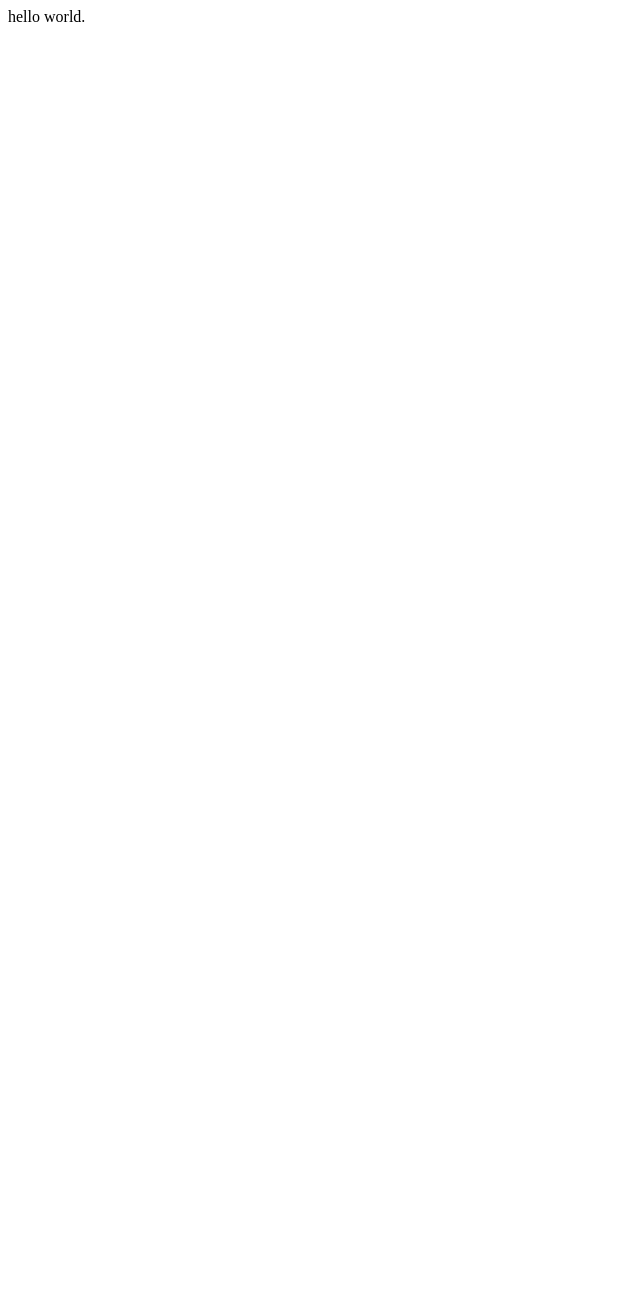
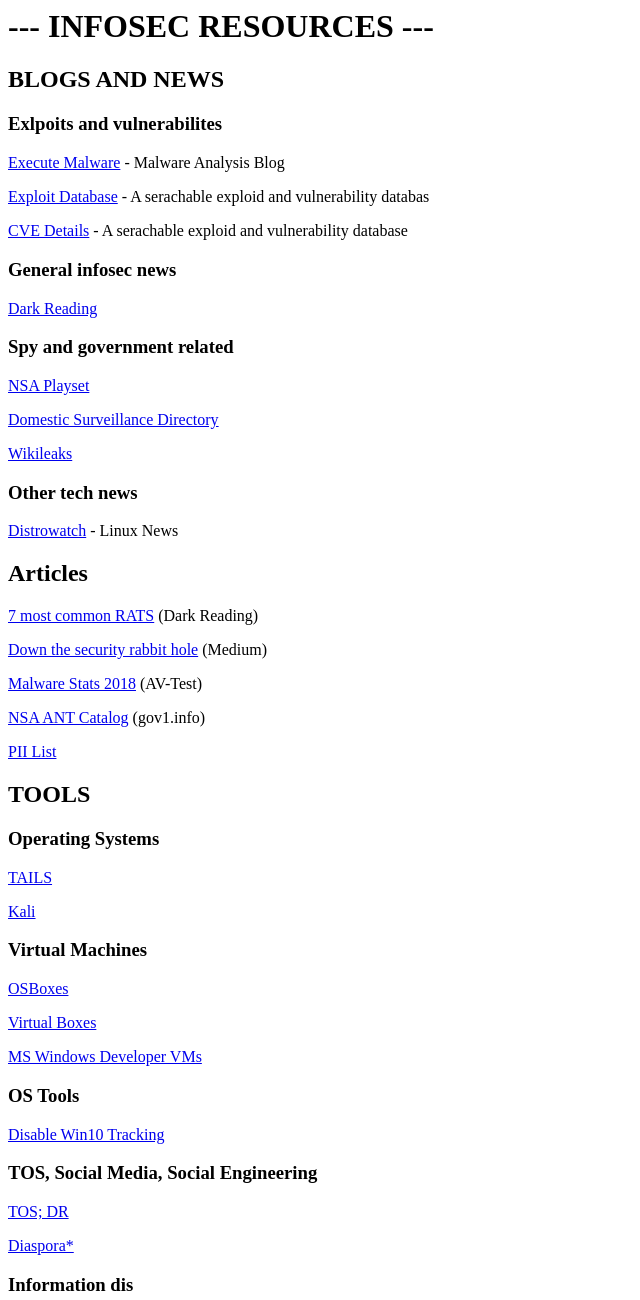
Before and after one commit to oneroombase/oneroombase.github.io, a plain HTML site: page index.html in a window 1280 px wide. Shown: the whole page, without its empty margins (0-640 px from the left). Before the commit the page ends 800 px from the top, so only its background shows below. Drawn offline with Linux system fonts and the light colour scheme.

Commit message:
Update index.html

```diff
--- a/index.html
+++ b/index.html
@@ -1 +1,68 @@
-hello world.
+<h1 id="toc_0">--- INFOSEC RESOURCES ---</h1>
+
+<h2 id="toc_1">BLOGS AND NEWS</h2>
+
+<h3 id="toc_2">Exlpoits and vulnerabilites</h3>
+
+<p><a href="https://executemalware.com">Execute Malware</a>
+ - Malware Analysis Blog</p>
+
+<p><a href="https://www.exploit-db.com/search/">Exploit Database</a> - A serachable exploid and vulnerability databas</p>
+
+<p><a href="https://www.cvedetails.com/">CVE Details</a> - A serachable exploid and vulnerability database</p>
+
+<h3 id="toc_3">General infosec news</h3>
+
+<p><a href="https://www.darkreading.com/">Dark Reading</a></p>
+
+<h3 id="toc_4">Spy and government related</h3>
+
+<p><a href="http://www.nsaplayset.org/">NSA Playset</a></p>
+
+<p><a href="https://nsa.gov1.info/dni/nsa-ant-catalog/">Domestic Surveillance Directory</a></p>
+
+<p><a href="https://wikileaks.org/">Wikileaks</a></p>
+
+<h3 id="toc_5">Other tech news</h3>
+
+<p><a href="https://distrowatch.com/">Distrowatch</a> - Linux News</p>
+
+<h2 id="toc_6">Articles</h2>
+
+<p><a href="https://www.darkreading.com/perimeter/the-7-most-common-rats-in-use-today-/a/d-id/1321965">7 most common RATS</a> (Dark Reading)</p>
+
+<p><a href="https://medium.com/s/the-firewall/down-the-security-rabbit-hole-31327f47743d">Down the security rabbit hole</a> (Medium)</p>
+
+<p><a href="https://www.av-test.org/en/statistics/malware/">Malware Stats 2018</a> (AV-Test)</p>
+
+<p><a href="https://nsa.gov1.info/dni/nsa-ant-catalog/">NSA ANT Catalog</a> (gov1.info)</p>
+
+<p><a href="https://www.stationx.net/list-of-personally-identifiable-information-pii/">PII List</a></p>
+
+<h2 id="toc_7">TOOLS</h2>
+
+<h3 id="toc_8">Operating Systems</h3>
+
+<p><a href="https://tails.boum.org/">TAILS</a></p>
+
+<p><a href="https://www.kali.org/downloads/">Kali</a></p>
+
+<h3 id="toc_9">Virtual Machines</h3>
+
+<p><a href="https://www.osboxes.org/">OSBoxes</a></p>
+
+<p><a href="https://virtualboxes.org/images/">Virtual Boxes</a></p>
+
+<p><a href="https://developer.microsoft.com/en-us/microsoft-edge/tools/vms/">MS Windows Developer VMs</a></p>
+
+<h3 id="toc_10">OS Tools</h3>
+
+<p><a href="https://github.com/10se1ucgo/DisableWinTracking/releases">Disable Win10 Tracking</a></p>
+
+<h3 id="toc_11">TOS, Social Media, Social Engineering</h3>
+
+<p><a href="https://tosdr.org/">TOS; DR</a></p>
+
+<p><a href="https://diasporafoundation.org/">Diaspora*</a></p>
+
+<h3 id="toc_12">Information dis</h3>
```
